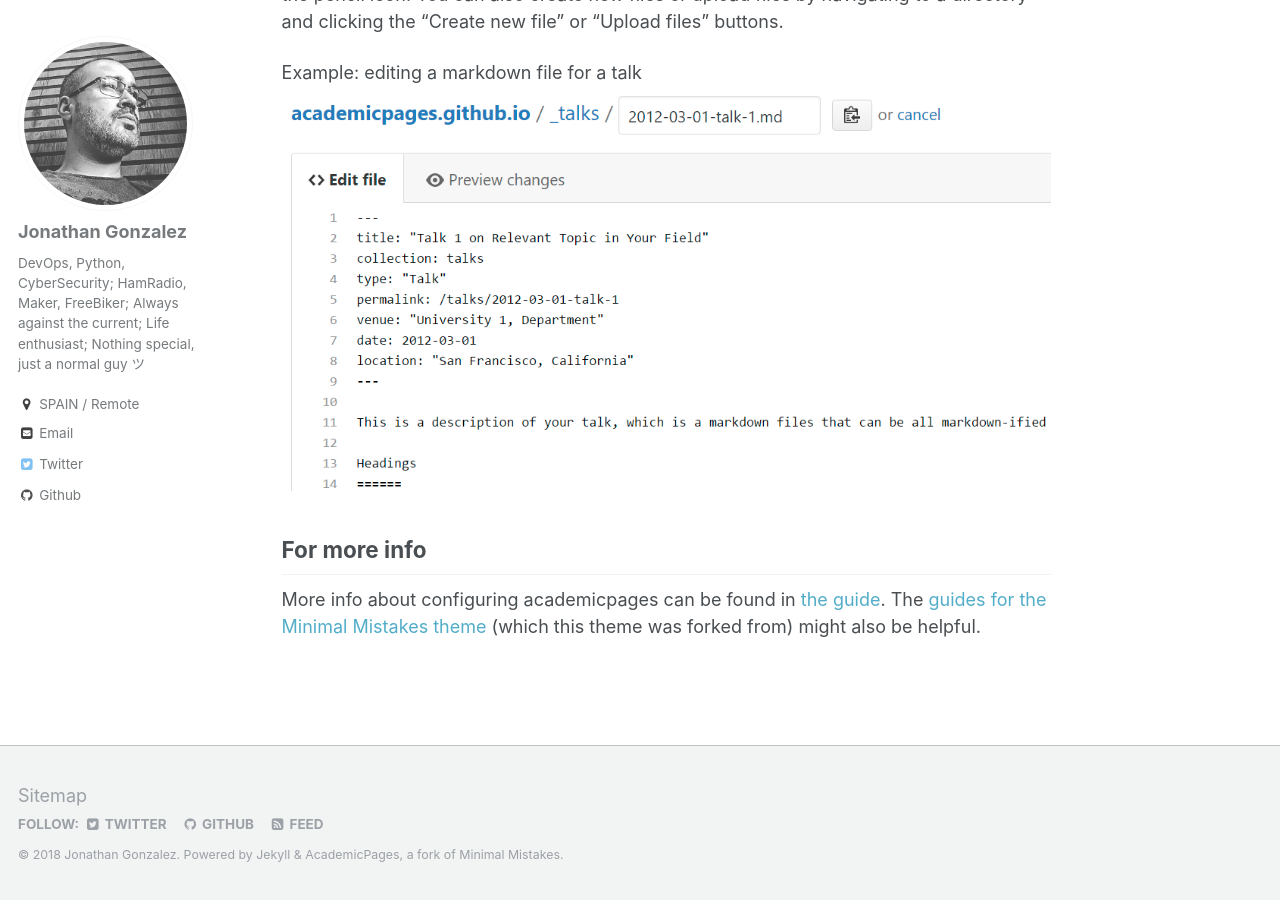
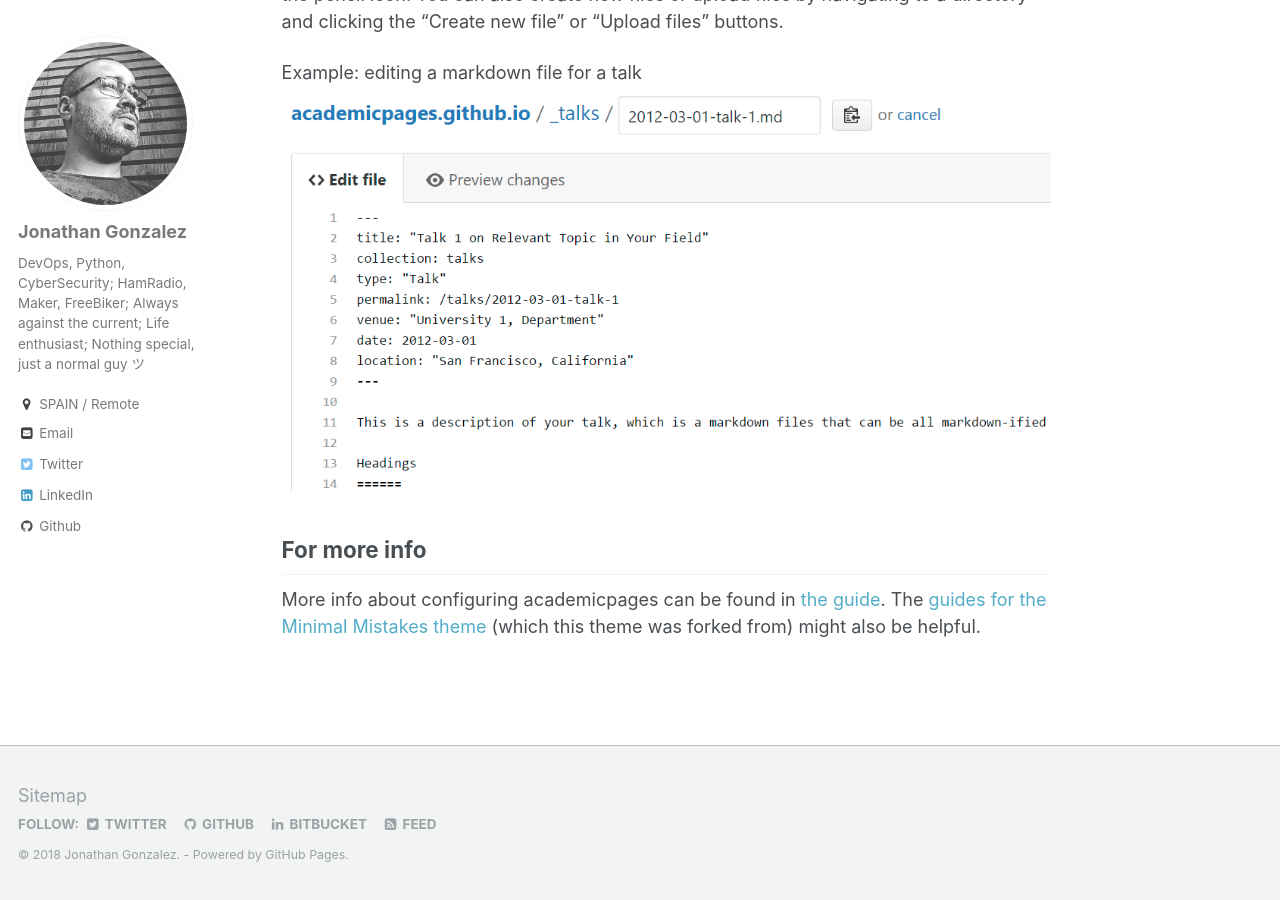
Before and after one commit to ea1het/0x30.io, a Jekyll site: the page built from _pages/about.md, in a window 1280 px wide and 900 px high, scrolled down 2510 px. Built offline with Jekyll 4.4.1, drawn with Linux system fonts in a browser that asks for light colours.

Commit message:
config update

```diff
--- a/_config.yml
+++ b/_config.yml
@@ -99,7 +99,7 @@ author:
   keybase          :
   instagram        :
   lastfm           :
-  linkedin         :
+  linkedin         : ea1het
   orcid            :
   pinterest        :
   soundcloud       :
--- a/_includes/footer.html
+++ b/_includes/footer.html
@@ -17,8 +17,11 @@
     {% if site.author.bitbucket %}
       <li><a href="http://bitbucket.org/{{ site.author.bitbucket }}"><i class="fa fa-fw fa-bitbucket" aria-hidden="true"></i> Bitbucket</a></li>
     {% endif %}
+	{% if site.author.linkedin %}
+      <li><a href="http://www.linkedin.com/in/{{ site.author.linkedin }}"><i class="fa fa-fw fa-linkedin" aria-hidden="true"></i> Bitbucket</a></li>
+    {% endif %}
     <li><a href="{% if site.atom_feed.path %}{{ site.atom_feed.path }}{% else %}{{ base_path }}/feed.xml{% endif %}"><i class="fa fa-fw fa-rss-square" aria-hidden="true"></i> {{ site.data.ui-text[site.locale].feed_label | default: "Feed" }}</a></li>
   </ul>
 </div>
 
-<div class="page__footer-copyright">&copy; {{ site.time | date: '%Y' }} {{ site.name | default: site.title }}. {{ site.data.ui-text[site.locale].powered_by | default: "Powered by" }} <a href="http://jekyllrb.com" rel="nofollow">Jekyll</a> &amp; <a href="https://github.com/academicpages/academicpages.github.io">AcademicPages</a>, a fork of <a href="https://mademistakes.com/work/minimal-mistakes-jekyll-theme/" rel="nofollow">Minimal Mistakes</a>.</div>
+<div class="page__footer-copyright">&copy; {{ site.time | date: '%Y' }} {{ site.name | default: site.title }}. - {{ site.data.ui-text[site.locale].powered_by | default: "Powered by" }} <a href="https://github.com">GitHub Pages</a>.</div>
```
Also changed, not shown: _pages/portfolio.html (deleted, +0 -13 lines), _portfolio/portfolio-1.md (deleted, +0 -7 lines), _portfolio/portfolio-2.html (deleted, +0 -7 lines), _teaching/2014-spring-teaching-1.md (deleted, +0 -20 lines), _teaching/2015-spring-teaching-2.md (deleted, +0 -20 lines).
